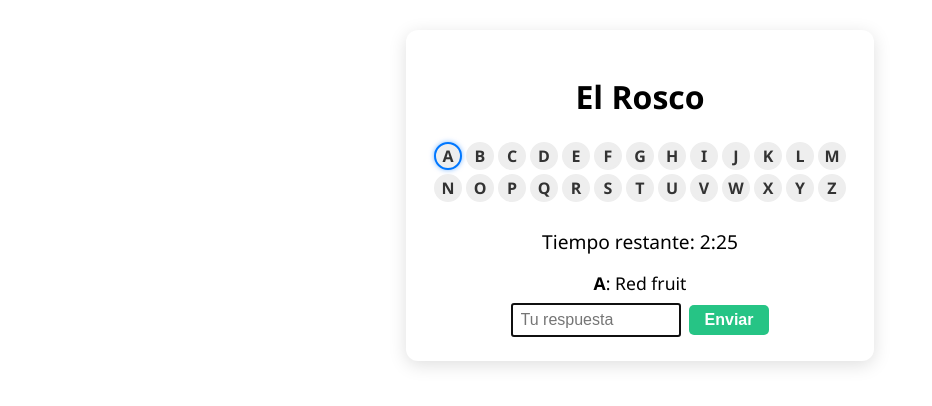
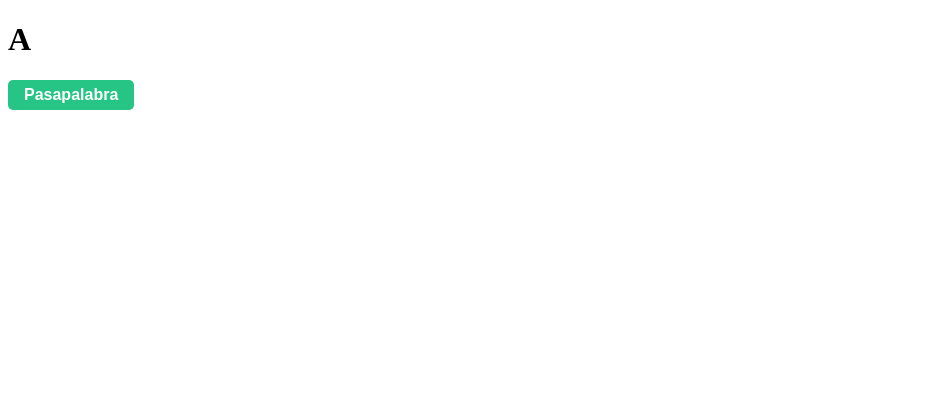
Before and after one commit to luciadd/rosco-dia-del-amigo, a React (Vite) app: page / in a window 1280 px wide. Shown: the top 406 px of the page, without its empty margins (0-932 px from the left). Built offline with nearby package versions, Linux system fonts and the light colour scheme.

Commit message:
Update App.jsx

```diff
--- a/src/App.jsx
+++ b/src/App.jsx
@@ -1,106 +1,56 @@
-import { useState, useEffect, useRef } from "react";
+import React, { useState } from "react";
 import { ROSCO } from "./roscoData";
-import LetterCircle from "./LetterCircle";
-
-const TOTAL_TIME = 150; // seconds
-
-function getInitialStatus() {
-  return ROSCO.map((q) => ({
-    letter: q.letter,
-    state: "pending", // "correct", "wrong"
-  }));
-}
+// ...other imports
 
 export default function App() {
-  const [current, setCurrent] = useState(0);
-  const [guess, setGuess] = useState("");
-  const [status, setStatus] = useState(getInitialStatus());
-  const [timeLeft, setTimeLeft] = useState(TOTAL_TIME);
-  const [gameOver, setGameOver] = useState(false);
-  const intervalRef = useRef();
+  const [currentIndex, setCurrentIndex] = useState(0);
+  const [pending, setPending] = useState([]);
+  const [completed, setCompleted] = useState([]); // For answered letters
+  // ...other state
 
-  useEffect(() => {
-    if (gameOver) return;
-    intervalRef.current = setInterval(() => {
-      setTimeLeft((t) => {
-        if (t <= 1) {
-          clearInterval(intervalRef.current);
-          setGameOver(true);
-          return 0;
-        }
-        return t - 1;
-      });
-    }, 1000);
-    return () => clearInterval(intervalRef.current);
-  }, [gameOver]);
+  // Get the list of questions in current round
+  const currentRosco = pending.length > 0 ? pending : ROSCO;
 
-  function handleGuess(e) {
-    e.preventDefault();
-    if (gameOver) return;
-    const correct =
-      ROSCO[current].answer.trim().toLowerCase() === guess.trim().toLowerCase();
-    const newStatus = [...status];
-    if (correct) {
-      newStatus[current].state = "correct";
-      setStatus(newStatus);
-      if (current === ROSCO.length - 1) {
-        setGameOver(true);
-        clearInterval(intervalRef.current);
-      } else {
-        setCurrent((c) => c + 1);
-        setGuess("");
-      }
+  function handlePasapalabra() {
+    // If we're in a second round, move to next pending
+    if (pending.length > 0) {
+      setPending((prev) => [...prev.slice(1), prev[0]]);
     } else {
-      newStatus[current].state = "wrong";
-      setStatus(newStatus);
-      setGameOver(true);
-      clearInterval(intervalRef.current);
+      // First round: add to pending, move to next
+      setPending((prev) => [...prev, currentIndex]);
+      goToNext();
     }
   }
 
-  function restart() {
-    setCurrent(0);
-    setGuess("");
-    setStatus(getInitialStatus());
-    setTimeLeft(TOTAL_TIME);
-    setGameOver(false);
+  function goToNext() {
+    // If at end of round, start pending round
+    if (currentIndex + 1 >= ROSCO.length) {
+      if (pending.length > 0) {
+        setCurrentIndex(pending[0]);
+        setPending((prev) => prev.slice(1));
+      } else {
+        // Game over
+      }
+    } else {
+      setCurrentIndex(currentIndex + 1);
+    }
   }
 
+  // When a letter is answered correctly or incorrectly
+  function handleAnswer(isCorrect) {
+    setCompleted((prev) => [...prev, currentIndex]);
+    goToNext();
+  }
+
+  // Render current question
+  const question = ROSCO[currentIndex];
+
   return (
-    <div className="app-container">
-      <h1>El Rosco</h1>
-      <LetterCircle status={status} current={current} />
-      <div className="timer">
-        Tiempo restante: {Math.floor(timeLeft / 60)}:
-        {(timeLeft % 60).toString().padStart(2, "0")}
-      </div>
-      {!gameOver ? (
-        <form onSubmit={handleGuess}>
-          <div className="clue">
-            <strong>{ROSCO[current].letter}</strong>: {ROSCO[current].clue}
-          </div>
-          <input
-            autoFocus
-            value={guess}
-            onChange={(e) => setGuess(e.target.value)}
-            placeholder="Tu respuesta"
-            disabled={gameOver}
-          />
-          <button type="submit">Enviar</button>
-        </form>
-      ) : (
-        <div className="gameover">
-          {status.some((s) => s.state === "wrong") || timeLeft === 0 ? (
-            <span>
-              ¡Game Over! <button onClick={restart}>Reiniciar</button>
-            </span>
-          ) : (
-            <span>
-              ¡Felicidades! <button onClick={restart}>Jugar de nuevo</button>
-            </span>
-          )}
-        </div>
-      )}
+    <div>
+      <h1>{question.letter}</h1>
+      <p>{question.question}</p>
+      {/* ...answer input/buttons */}
+      <button onClick={handlePasapalabra}>Pasapalabra</button>
     </div>
   );
 }
```
